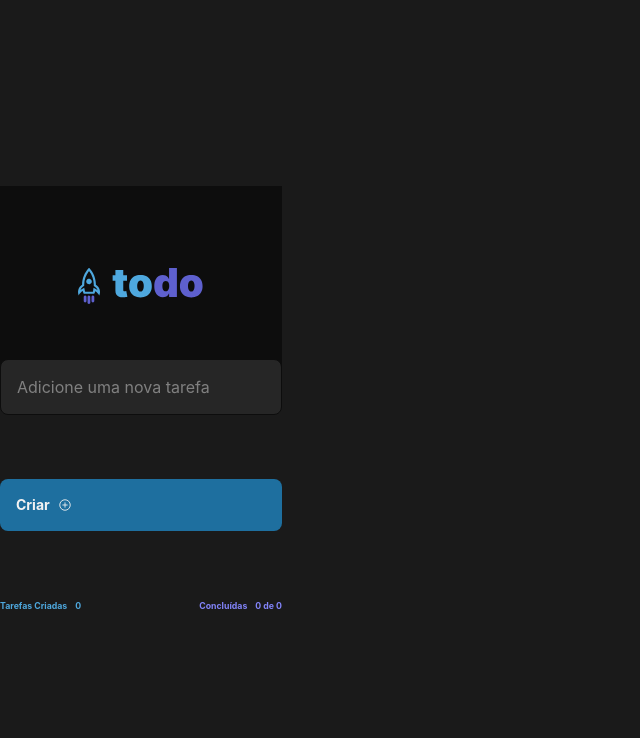
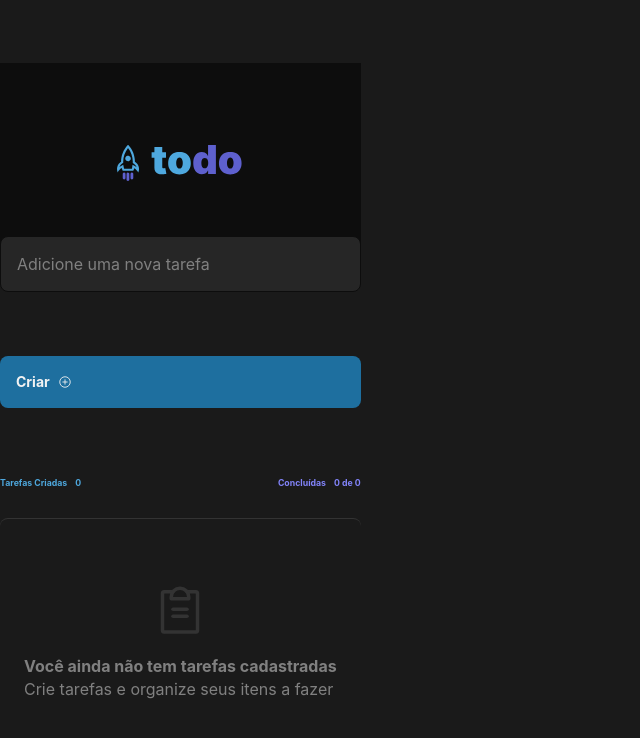
Before and after one commit to ryanadriel/todo-list, a React (Vite) app: page / in a window 1280 px wide. Shown: the top 738 px of the page, without its empty margins (0-640 px from the left). Built offline with nearby package versions, Linux system fonts and the light colour scheme.

Commit message:
fix: show empty component

```diff
--- a/src/App.tsx
+++ b/src/App.tsx
@@ -1,10 +1,11 @@
-import './App.css'
-import styles from './App.module.css'
-import { NewTask } from './components/NewTask'
-import { Info } from './components/Info'
-import { Task } from './components/Task'
-import { useState } from 'react'
-import { Header } from './components/Header'
+import "./App.css";
+import styles from "./App.module.css";
+import { NewTask } from "./components/NewTask";
+import { Info } from "./components/Info";
+import { Task } from "./components/Task";
+import { useState } from "react";
+import { Header } from "./components/Header";
+import { Empty } from "./components/Empty";
 
 interface TaskItem {
   id: string;
@@ -13,7 +14,6 @@
 }
 
 function App() {
-
   const [tasks, setTasks] = useState<TaskItem[]>([]);
   const [totalTasks, setTotalTasks] = useState(0);
   const [completedTasks, setCompletedTasks] = useState(0);
@@ -21,7 +21,7 @@
   const handleAddTask = (newTask: TaskItem) => {
     setTasks([...tasks, newTask]);
     setTotalTasks(totalTasks + 1);
-  }
+  };
 
   const handleCompletedTasks = (isCompleted: boolean) => {
     if (isCompleted) {
@@ -29,7 +29,7 @@
     } else {
       setCompletedTasks(completedTasks - 1);
     }
-  }
+  };
 
   const handleDeleteTask = (taskId: string, isCompleted: boolean) => {
     const updatedTasks = tasks.filter((task) => task.id !== taskId);
@@ -39,21 +39,23 @@
     if (isCompleted) {
       setCompletedTasks(completedTasks - 1);
     }
-  }
+  };
 
   return (
     <>
-      < Header />
+      <Header />
 
       <div className={styles.wrapper}>
         <NewTask onAddTask={handleAddTask} />
 
-        <main>
-          <div className={styles.task}>
-            <Info totalTasks={totalTasks} completedTasks={completedTasks} />
+        <main className={styles.task}>
+          <Info totalTasks={totalTasks} completedTasks={completedTasks} />
 
-            <div className={styles.list}>
-              {tasks.map((task) => (
+          <div className={styles.list}>
+            {tasks.length === 0 ? (
+              <Empty />
+            ) : (
+              tasks.map((task) => (
                 <Task
                   key={task.id}
                   task={task}
@@ -61,13 +63,13 @@
                   onCompletedTasks={handleCompletedTasks}
                   onDeleteTask={handleDeleteTask}
                 />
-              ))}
-            </div>
+              ))
+            )}
           </div>
         </main>
       </div>
     </>
-  )
+  );
 }
 
-export default App
+export default App;
```
